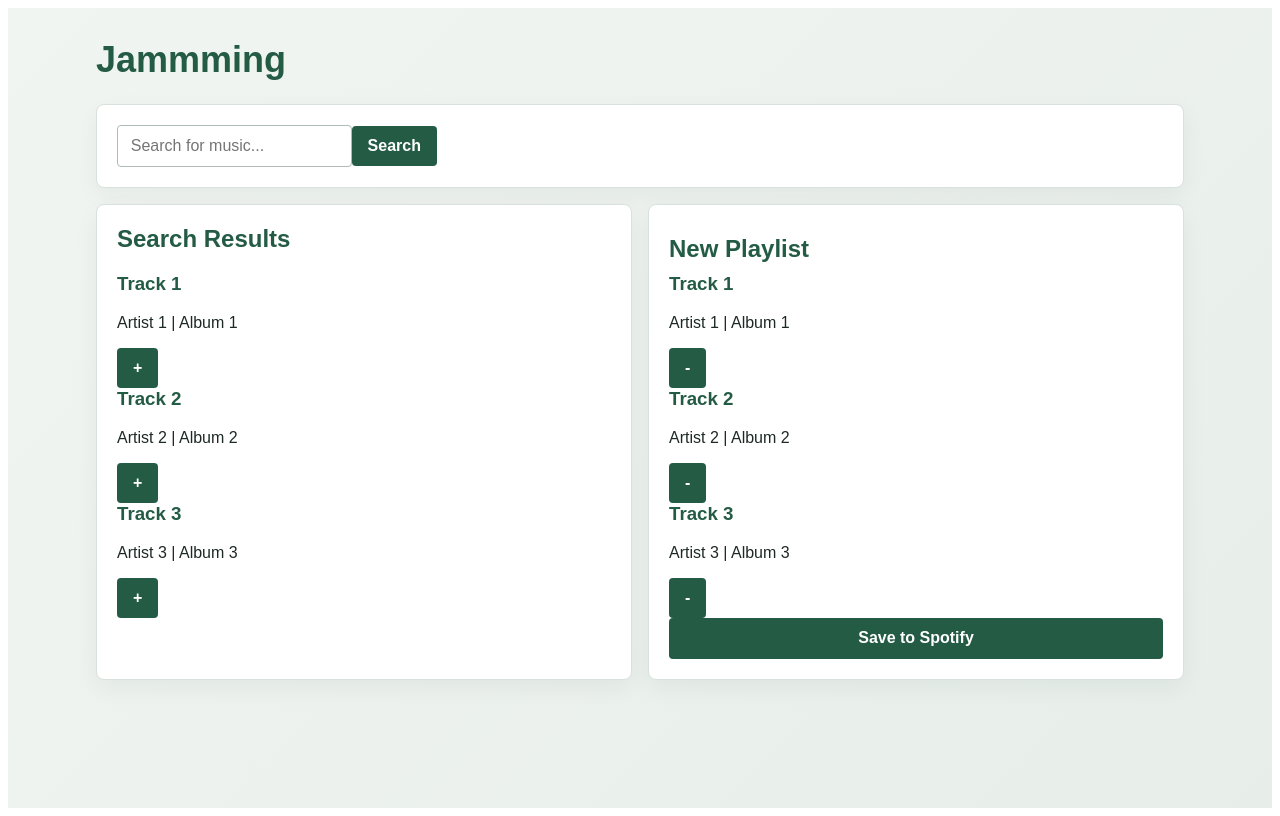
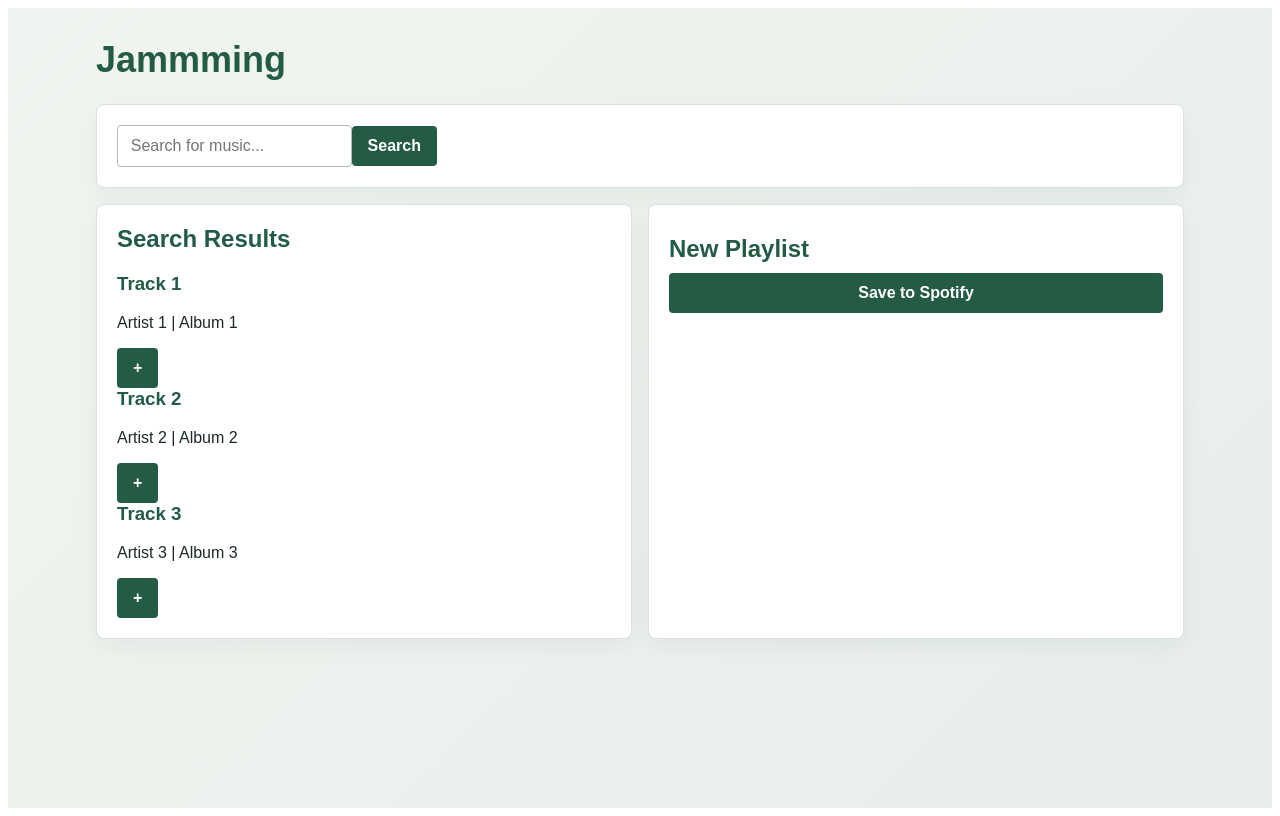
Before and after one commit to JosiahHands/jammming, a React (Vite) app: page / in a window 1280 px wide. Built offline with nearby package versions, Linux system fonts and the light colour scheme.

Commit message:
add/sub playlist buttons done

```diff
--- a/src/App/App.tsx
+++ b/src/App/App.tsx
@@ -9,13 +9,14 @@ const tracks = [
   { name: 'Track 2', artist: 'Artist 2', album: 'Album 2', id: '2' },
   { name: 'Track 3', artist: 'Artist 3', album: 'Album 3', id: '3' },
 ];
+const playlist: { name: string; artist: string; album: string; id: string }[] = [];
 
 function App() {
   const [searchResults, setSearchResults] = useState(tracks)
   const [playlistName, setPlaylistName] = useState('New Playlist');
-  const [playListTracks] = useState(tracks);
+  const [playListTracks, setPlayListTracks] = useState(playlist);
 
-  function handleSearch(query: string) {
+  const handleSearch = (query: string) => {
     const normalizedQuery = query.trim().toLowerCase();
     setSearchResults(
       tracks.filter((track) =>
@@ -24,17 +25,26 @@ function App() {
           .includes(normalizedQuery),
       ),
     );
-  }
-  function handlePlaylistNameChange(name: string) {
+  };
+  const handlePlaylistNameChange = (name: string) => {
     setPlaylistName(name);
-  }
+  };
+  const handleAddTrack = (track: any) => {
+    setPlayListTracks((prevTracks) => [...prevTracks, track]);
+  };
+  const handleRemoveTrack = (track: any) => {
+    setPlayListTracks((prevTracks) => {
+      const trackIndex = prevTracks.findIndex((item) => item.id === track.id);
+      return prevTracks.filter((_, index) => index !== trackIndex);
+    });
+  };
   return (
     <main className={styles.app}>
       <h1>Jammming</h1>
       <div className={styles.workspace}>
         <SearchBar onSearch={handleSearch} />
-        <SearchResults searchResults={searchResults} />
-        <Playlist playlistName={playlistName} onPlaylistNameChange={handlePlaylistNameChange} playListTracks={playListTracks}/>
+        <SearchResults searchResults={searchResults} handleAddTrack={handleAddTrack} />
+        <Playlist playlistName={playlistName} onPlaylistNameChange={handlePlaylistNameChange} playListTracks={playListTracks} handleRemoveTrack={handleRemoveTrack} />
       </div>
     </main>
   )
--- a/src/components/Playlist/Playlist.tsx
+++ b/src/components/Playlist/Playlist.tsx
@@ -1,10 +1,10 @@
 import styles from './Playlist.module.css';
 import TrackList from '../TrackList/TrackList';
-function Playlist(props: { playlistName: string; onPlaylistNameChange: (name: string) => void; playListTracks: any[] }) {
+function Playlist(props: { playlistName: string; onPlaylistNameChange: (name: string) => void; playListTracks: any[]; handleRemoveTrack: (track: any) => void }) {
   return (
     <div className={styles.playlist}>
       <input value={props.playlistName} onChange={(e) => props.onPlaylistNameChange(e.target.value)} />
-      <TrackList tracks={props.playListTracks} onAddTrack={() => {}} add={false}/>
+      <TrackList tracks={props.playListTracks} add={false} handleClick={props.handleRemoveTrack} />
       <button>Save to Spotify</button>
     </div>
   );
--- a/src/components/SearchResults/SearchResults.tsx
+++ b/src/components/SearchResults/SearchResults.tsx
@@ -3,7 +3,7 @@ function SearchResults(props: any) {
     return (
         <div>
             <h2>Search Results</h2>
-            <TrackList tracks={props.searchResults} add={true}/>
+            <TrackList tracks={props.searchResults} add={true} handleClick={props.handleAddTrack}/>
         </div>
     )
 }
--- a/src/components/TrackList/TrackList.tsx
+++ b/src/components/TrackList/TrackList.tsx
@@ -3,10 +3,10 @@ function TrackList(props: any) {
     return (
         <div>
             {
-                props.tracks.map((track: any) => (
-                    <div>
-                        <Track key={track.id} id={track.id} name={track.name} artist={track.artist} album={track.album} />
-                        <button onClick={props.handleClick}>{props.add === true ? '+' : '-'}</button>
+                props.tracks.map((track: any, index: number) => (
+                    <div key={`${track.id}-${index}`}>
+                        <Track id={track.id} name={track.name} artist={track.artist} album={track.album} />
+                        <button onClick={() => props.handleClick(track)}>{props.add === true ? '+' : '-'}</button>
                     </div>
                 ))
             }
```
